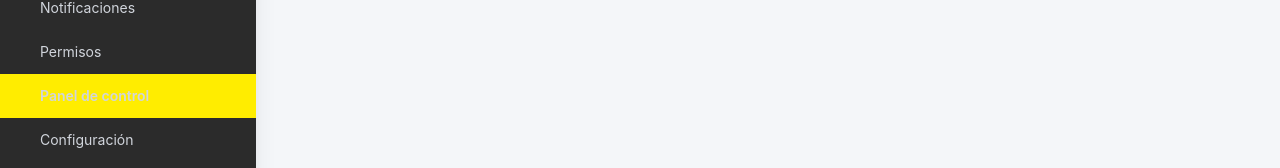
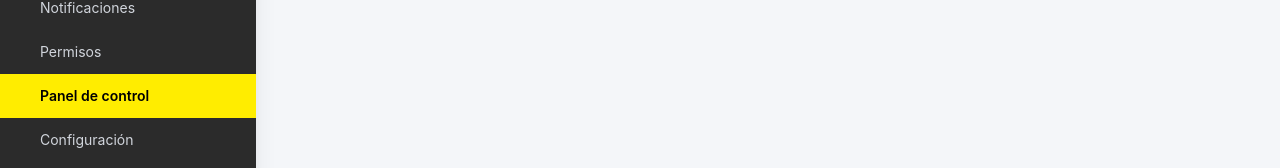
Before and after one commit to jairordtgz/Web-Administrator-MIGO, an Angular app: page /super-admin/dashboard in a window 1280 px wide. Shown: the part 514-682 px from the top of the page. Built offline with nearby package versions, Linux system fonts and the light colour scheme.

Commit message:
fix: aplicar color negro al texto de sidebar seleccionado

```diff
--- a/package.json
+++ b/package.json
@@ -29,6 +29,7 @@
     "@angular/forms": "^21.1.0",
     "@angular/platform-browser": "^21.1.0",
     "@angular/router": "^21.1.0",
+    "@primeuix/themes": "^2.0.3",
     "autoprefixer": "^10.4.24",
     "primeicons": "^7.0.0",
     "primeng": "^21.1.1",
--- a/src/app/layout/admin-layout/admin-layout.html
+++ b/src/app/layout/admin-layout/admin-layout.html
@@ -16,7 +16,7 @@
             <ul class="flex flex-col">
 
                 <li *ngFor="let item of menuItems">
-                    <a [routerLink]="item.route" routerLinkActive="bg-[#ffed00] text-black font-semibold"
+                    <a [routerLink]="item.route" routerLinkActive="bg-[#ffed00] !text-black font-semibold"
                         [routerLinkActiveOptions]="{exact: false}"
                         class="relative flex items-center justify-between px-6 py-3 text-gray-300 hover:bg-zinc-700 hover:text-white transition-colors cursor-pointer">
 
```
Also changed, not shown: 1 other file (tests, documents, lock files or other folders).
